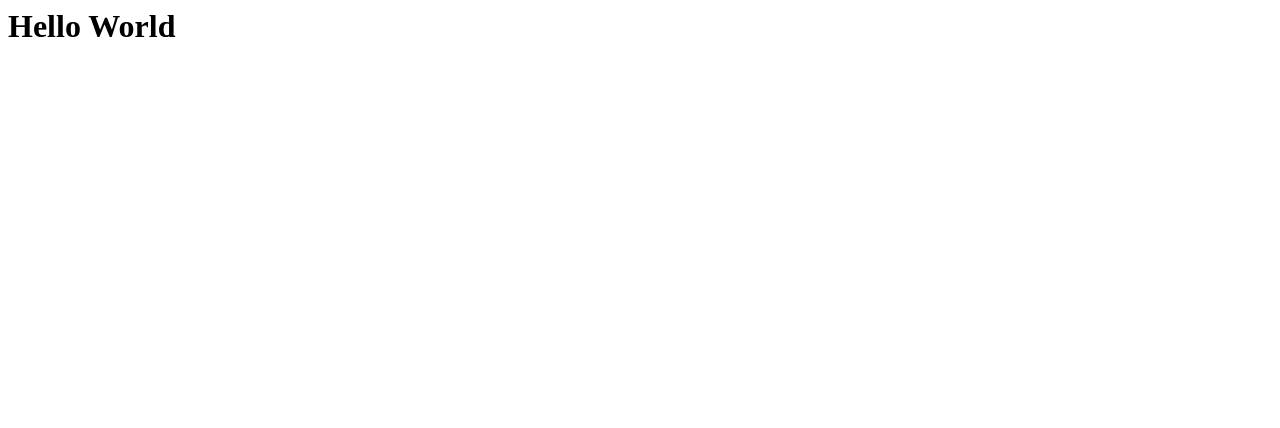
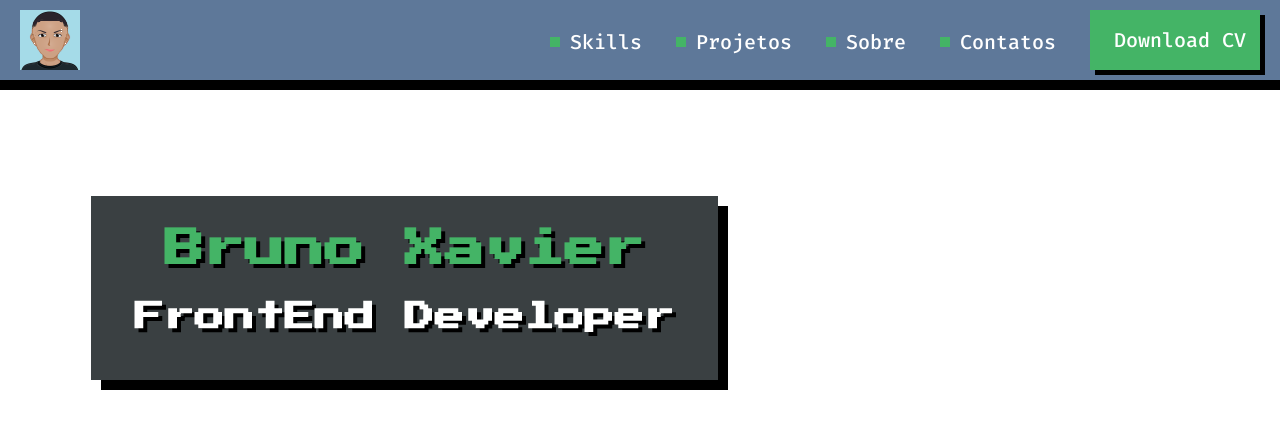
Before and after one commit to harrykani/harrykani.github.io, a plain HTML site: page index.html in a window 1280 px wide. Drawn offline with Linux system fonts and the light colour scheme.

Commit message:
Create title and subtitle

```diff
--- /dev/null
+++ b/css/components/title.css
@@ -0,0 +1,26 @@
+h1, h2 {
+    font-family: 'Press Start 2P', Arial, Helvetica, sans-serif;
+    text-shadow: 4px 4px 0px #000;
+    text-align: center;
+}
+
+
+h1 {
+    color: #44b466;
+    font-size: 40px;
+}
+
+h2 {
+    color: #fff;
+    font-size: 30px;
+}
+
+section {
+    background-color: #3A4042;
+    position: absolute;
+    width: 627px;
+    height: 184px;
+    left: 91px;
+    top: 196px;
+    box-shadow: 10px 10px 0px;
+}
--- /dev/null
+++ b/css/index.css
@@ -0,0 +1,80 @@
+header {
+    display: flex;
+    justify-content: space-between  ;
+    background-color: #5e7899;
+    width: 1440px 100%;
+    border-bottom: 10px solid #000;
+    padding: 10px 20px;
+}
+
+nav{
+    text-align: right;
+}
+
+a {
+    display: inline-flex;
+    align-items: center;
+    color: #fff;
+    font-size: 20px;
+    font-family: "Fira Code", Arial, Helvetica, sans-serif, monospace;
+    font-weight: 500;
+    text-decoration: none;
+    margin-right: 30px;
+    transition: 0.3s;
+}
+
+a:hover {
+    transform: scale(1.1);
+}
+
+a:before {
+    content: "";
+    background-color: #44b466;
+    height: 10px;
+    width: 10px;
+    margin-right: 10px;
+    transition: 0.3s;
+}
+a:hover::before {
+    background-color: #eb5439;
+}
+
+.button {
+    text-align: center;
+    display: inline-block;
+    background-color: #44b466;
+    padding: 17px 14px;
+    box-shadow: 5px 5px 0px #000;
+    margin-right: 0px;
+    transition: 0.3s;
+}
+
+.button:hover {
+    background-color: #eb5439;
+    transform:scaleX(1.08);
+    box-shadow: 3px 4px 3px #000;
+}
+
+h1 {
+    font-family: 'Press Start 2P', Arial, Helvetica, sans-serif, monospace;
+    font-size: 40px;
+    color: #44b466;
+    text-shadow: 4px 4px 0px #000;
+    text-align: center;
+}
+
+h2 {
+    font-family: 'Press Start 2P';
+    font-size: 30px;
+    text-align: center;
+}
+
+section {
+    background-color: #3A4042;
+    position: absolute;
+    width: 627px;
+    height: 184px;
+    left: 91px;
+    top: 196px;
+    box-shadow: 10px 10px 0px;
+}
--- /dev/null
+++ b/css/reset.css
@@ -0,0 +1,3 @@
+body {
+    margin: 0;
+}
--- a/index.html
+++ b/index.html
@@ -1 +1,43 @@
-<h1>Hello World</h1>
+<!DOCTYPE html>
+<html lang="pt-BR">
+    <head>
+        <meta charset="UTF-8">
+        <meta name="viewport" content="width=device-width, initial-scale=1.0">
+        <meta http-equiv="X-UA-Compatible" content="IE=edge">
+        <title>Bruno Xavier</title>
+
+        <link rel="preconnect" href="https://fonts.googleapis.com">
+        <link rel="preconnect" href="https://fonts.gstatic.com" crossorigin>
+        <link href="https://fonts.googleapis.com/css2?family=Fira+Code:wght@300;500&family=Press+Start+2P&display=swap" rel="stylesheet">
+        <link rel="stylesheet" href="css/reset.css">
+        <link rel="stylesheet" href="css/index.css">
+        <link rel="stylesheet" href="css/components/title.css">
+    </head>
+    <body>
+        <header>
+            <img src="assets/img/avatar.png" id="avatar" alt="Logo do Bruno Xavier">
+
+            <nav>
+                <a href="" lang="en">Skills</a>
+                <a href="" >Projetos</a>
+                <a href="" >Sobre</a>
+                <a href="" >Contatos</a>
+                <a class="button" href="" lang="en" >Download CV</a>
+            </nav>
+        </header>
+
+        <section>
+                <h1>Bruno Xavier</h1>
+                <h2>FrontEnd Developer</h2>
+        </section>
+
+            <!-- <section id="section-a">
+                <nav id="banner-button">
+                    <a class="button" href="" lang="en" >Download CV</a>
+                    <a class="button" href="">Contatos</a>
+                </nav>
+            </section>
+            <section id="section-b">
+            </section> -->
+        </body>
+</html>
```
Also changed, not shown: assets/img/avatar-2.png (added), assets/img/avatar.png (added), assets/img/icon.ico (added).
